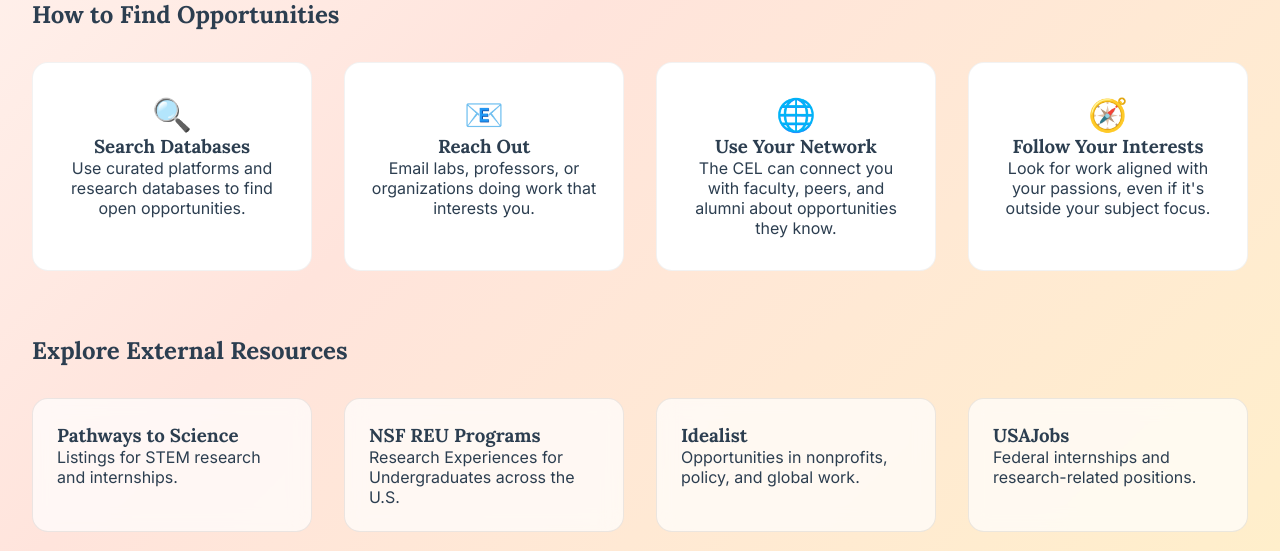
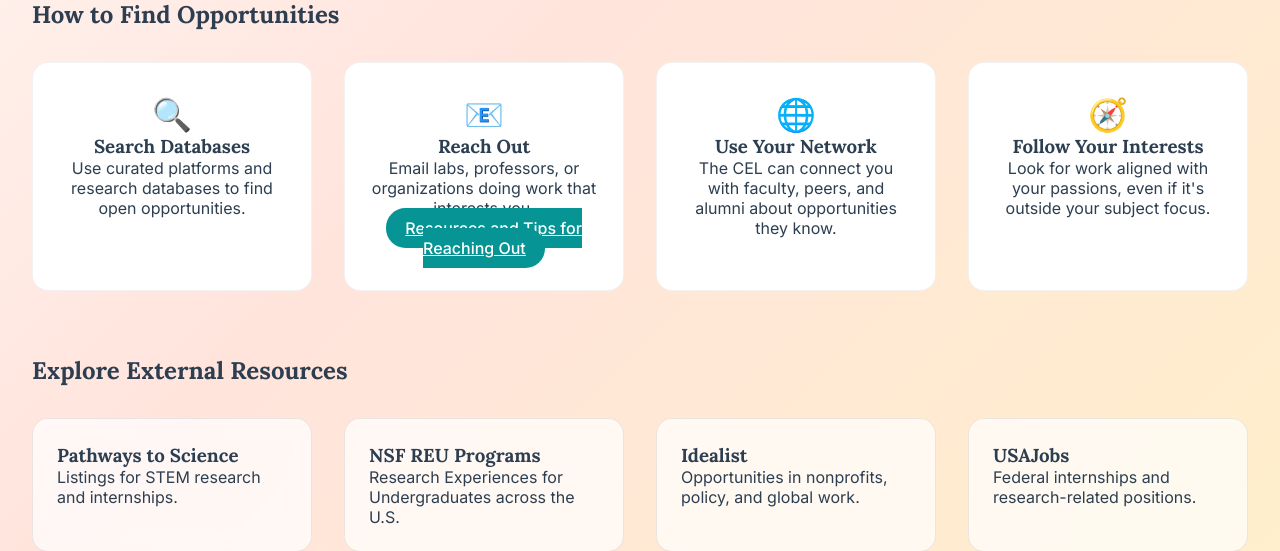
Before and after one commit to francesleduke/SOAR-Database, a Flask app: page /opportunities/beyond in a window 1280 px wide; the page is wider, and only the part inside the window is pictured. Shown: the part 570-1121 px from the top of that part. Run offline with Flask 3, Linux system fonts and the light colour scheme.

Commit message:
Working on putting resource buttons on beyond page

```diff
--- a/static/styles.css
+++ b/static/styles.css
@@ -725,6 +725,18 @@ h1, h2, h3, .logo-main, .dropdown-content, .navbar {
     border-color: var(--orange);
 }
 
+.step-card-button {
+    margin-top: 1rem;
+    padding: 0.6rem 1.2rem;
+    background: var(--teal);
+    color: white;
+    border-radius: 25px;
+    border: none;
+    cursor: pointer;
+    font-weight: 500;
+    transition: 0.2s;
+}
+
 /* =========================
    RESOURCES
 ========================= */
--- a/templates/beyond.html
+++ b/templates/beyond.html
@@ -54,6 +54,10 @@
             <span>📧</span>
             <h3>Reach Out</h3>
             <p>Email labs, professors, or organizations doing work that interests you.</p>
+            <p>
+                <a href="https://www.researchgate.net/" target="_blank" class="step-card-button">
+                    Resources and Tips for Reaching Out</a>
+            </p>
         </div>
 
         <div class="step-card">
```
